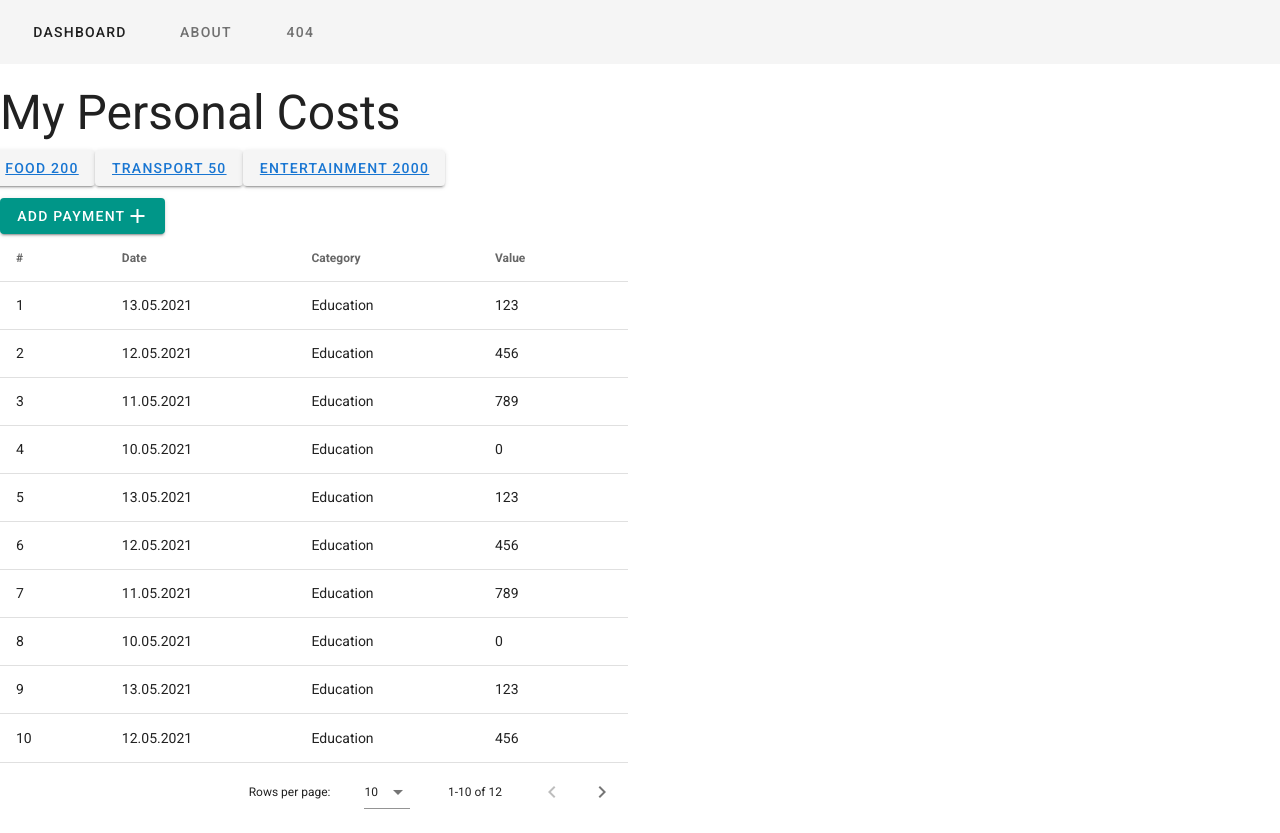
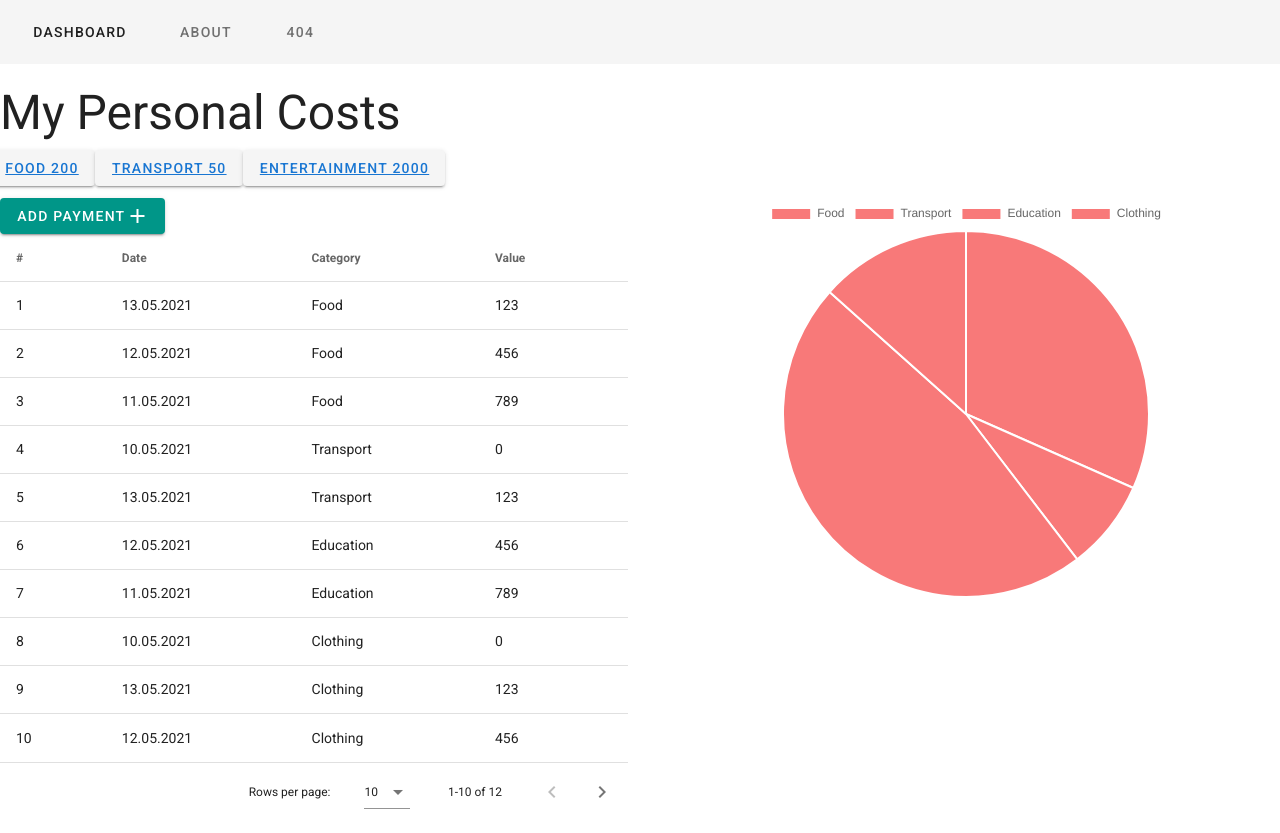
Before and after one commit to Mordukar/GV-Vue-Bezhenar, a Vue app in the folder hello-world/: page /dashboard/1 in a window 1280 px wide. Built offline with nearby package versions, Linux system fonts and the light colour scheme.

Commit message:
Fix chart

```diff
--- a/hello-world/src/components/vue-chart/chartPaymentList.vue
+++ b/hello-world/src/components/vue-chart/chartPaymentList.vue
@@ -15,7 +15,12 @@ export default {
     }
   },
   mounted () {
-    this.renderChart(this.chartdata, this.options)
+    this.renderChart(this.chartData, this.options)
+  },
+  watch: {
+    chartData: function (items) {
+      this.renderChart(items, this.options)
+    }
   }
 }
 </script>
--- a/hello-world/src/page/PageDashboard.vue
+++ b/hello-world/src/page/PageDashboard.vue
@@ -19,7 +19,9 @@
         </transition>
         <PaymentsList />
       </v-col>
-      <v-col><ChartPaymentsList :chartdata="chartData" :options="chartOptions"/></v-col>
+      <v-col>
+        <ChartPaymentsList :chartData="chartNewData" :options="chartOptions"/>
+        </v-col>
     </v-row>
   </div>
 </template>
@@ -39,26 +41,27 @@ export default {
   data () {
     return {
       isActive: false,
-      chartData: {
-        labels: [
-          'January',
-          'February',
-          'March',
-          'April',
-          'May',
-          'June',
-          'July',
-          'August',
-          'September',
-          'October',
-          'November',
-          'December'
-        ],
-        datasets: [{
-          label: 'Dataset 1',
-          data: [40, 20, 12, 39, 10, 40, 39, 80, 40, 20, 12, 11]
-        }]
-      },
+      // chartData: {
+      //   labels: [
+      //     'January',
+      //     'February',
+      //     'March',
+      //     'April',
+      //     'May',
+      //     'June',
+      //     'July',
+      //     'August',
+      //     'September',
+      //     'October',
+      //     'November',
+      //     'December'
+      //   ],
+      //   datasets: [{
+      //     label: 'Dataset 1',
+      //     backgroundColor: '#f87979',
+      //     data: [40, 20, 12, 39, 10, 40, 39, 80, 40, 20, 12, 11]
+      //   }]
+      // },
       chartOptions: {
         responsive: true,
         maintainAspectRatio: false
@@ -69,12 +72,19 @@ export default {
     ...mapGetters([
       'getPaymentsList'
     ]),
-    chartdata () {
+    chartNewData () {
       const arr = this.getPaymentsList
-      const result = arr.map(
+      let labels = arr.map(
         item => item.category
       )
-      return result
+      labels = new Set(labels)
+      labels = Array.from(labels)
+
+      const data = labels.map(label => {
+        const itemsCount = arr.filter(item => item.category === label).reduce((acc, item) => acc + item.price, 0)
+        return itemsCount
+      })
+      return { labels, datasets: [{ label: 'Set 1', data, backgroundColor: '#f87979' }] }
     }
   },
   methods: {
--- a/hello-world/src/store/store.js
+++ b/hello-world/src/store/store.js
@@ -34,31 +34,31 @@ export default new Vuex.Store({
             {
               id: 1,
               date: '13.05.2021',
-              category: 'Education',
+              category: 'Food',
               price: 123
             },
             {
               id: 2,
               date: '12.05.2021',
-              category: 'Education',
+              category: 'Food',
               price: 456
             },
             {
               id: 3,
               date: '11.05.2021',
-              category: 'Education',
+              category: 'Food',
               price: 789
             },
             {
               id: 4,
               date: '10.05.2021',
-              category: 'Education',
+              category: 'Transport',
               price: 0
             },
             {
               id: 5,
               date: '13.05.2021',
-              category: 'Education',
+              category: 'Transport',
               price: 123
             },
             {
@@ -76,19 +76,19 @@ export default new Vuex.Store({
             {
               id: 8,
               date: '10.05.2021',
-              category: 'Education',
+              category: 'Clothing',
               price: 0
             },
             {
               id: 9,
               date: '13.05.2021',
-              category: 'Education',
+              category: 'Clothing',
               price: 123
             },
             {
               id: 10,
               date: '12.05.2021',
-              category: 'Education',
+              category: 'Clothing',
               price: 456
             },
             {
@@ -100,8 +100,8 @@ export default new Vuex.Store({
             {
               id: 12,
               date: '10.05.2021',
-              category: 'Education',
-              price: 0
+              category: 'Transport',
+              price: 222
             }
           ])
         }, 1000)
```
